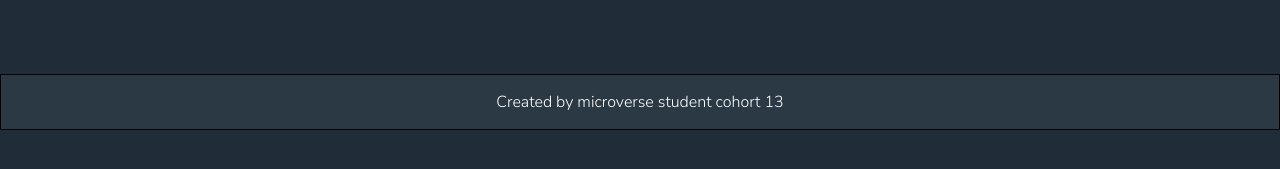
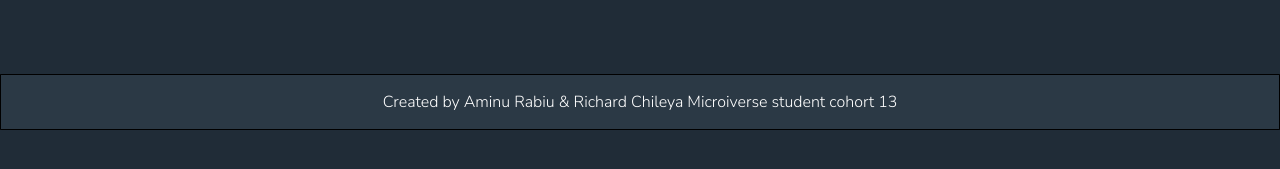
Before and after one commit to RichardChileya/capstone-project-0x02, a website built with webpack: page src/index.html in a window 1280 px wide. Shown: the part 211-380 px from the top of the page. Built offline with nearby package versions, Linux system fonts and the light colour scheme; no server answers.

Commit message:
Add Authors to footer

```diff
--- a/src/index.html
+++ b/src/index.html
@@ -28,7 +28,7 @@
   </section>
 
   <footer>
-    <p>Created by microverse student cohort 13</p>
+    <p>Created by Aminu Rabiu  &  Richard Chileya Microiverse student cohort 13</p>
   </footer>
 </body>
 
```
